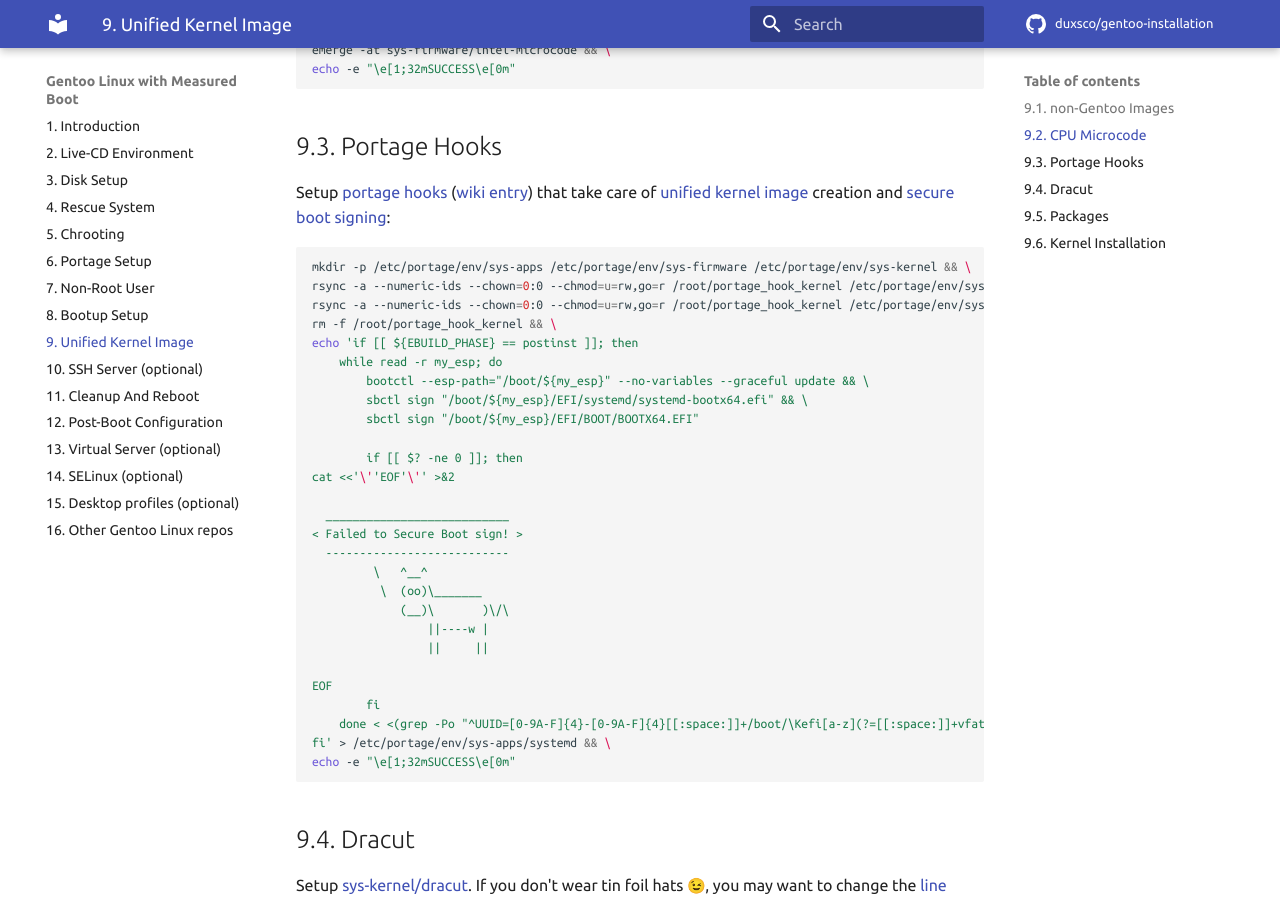
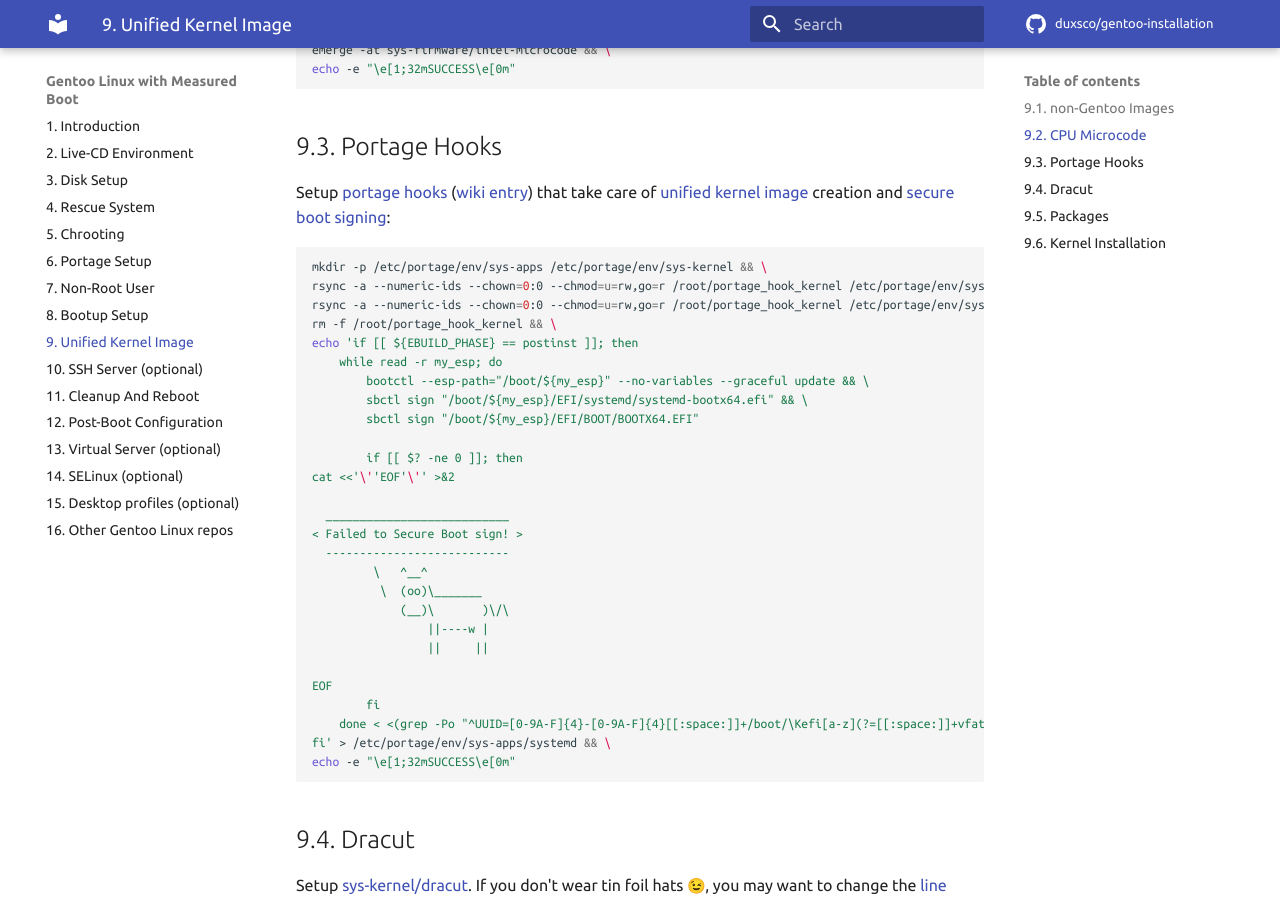
Before and after one commit to duxsco/gentoo-installation, an MkDocs documentation site: the page built from docs/unified_kernel_image.md, in a window 1280 px wide and 900 px high, scrolled down 1059 px. Built offline with MkDocs 1.6.1 and Material for MkDocs 9.7.7, drawn with Linux system fonts in a browser that asks for light colours; emoji names are drawn with the system emoji font; comment, search, counter and statistics services are not loaded.

Commit message:
Don't use portage hook for sys-firmware/intel-microcode and sys-kernel/linux-firmware v2

````diff
--- a/docs/unified_kernel_image.md
+++ b/docs/unified_kernel_image.md
@@ -52,7 +52,7 @@ echo -e "\e[1;32mSUCCESS\e[0m"
 Setup [portage hooks](https://github.com/duxsco/gentoo-installation/blob/main/bin/portage_hook_kernel) ([wiki entry](https://wiki.gentoo.org/wiki//etc/portage/bashrc)) that take care of [unified kernel image](https://wiki.archlinux.org/title/Unified_kernel_image) creation and [secure boot signing](https://wiki.archlinux.org/title/Unified_Extensible_Firmware_Interface/Secure_Boot#sbctl):
 
 ```shell
-mkdir -p /etc/portage/env/sys-apps /etc/portage/env/sys-firmware /etc/portage/env/sys-kernel && \
+mkdir -p /etc/portage/env/sys-apps /etc/portage/env/sys-kernel && \
 rsync -a --numeric-ids --chown=0:0 --chmod=u=rw,go=r /root/portage_hook_kernel /etc/portage/env/sys-kernel/gentoo-kernel && \
 rsync -a --numeric-ids --chown=0:0 --chmod=u=rw,go=r /root/portage_hook_kernel /etc/portage/env/sys-kernel/gentoo-kernel-bin && \
 rm -f /root/portage_hook_kernel && \
````
